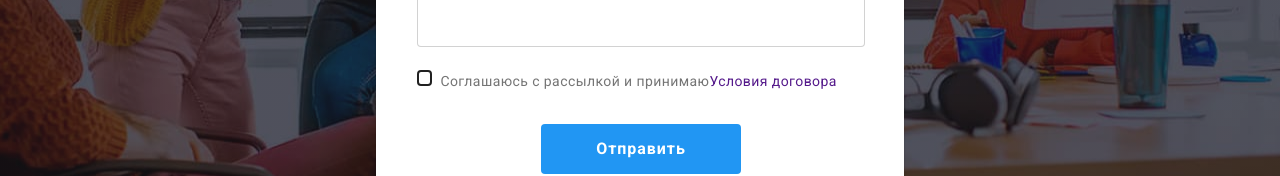
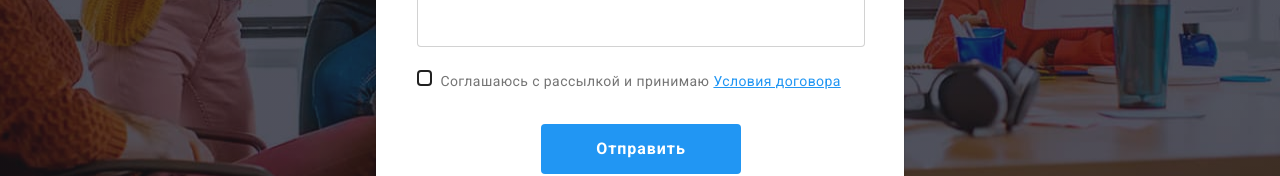
Before and after one commit to Shuplat-Roman/goit-markup-hw-06, a plain HTML site: page index.html in a window 1280 px wide. Both pictures are taken after a click on the button "Заказать услугу". Shown: the part 484-660 px from the top of the page. Drawn offline with nearby package versions, Linux system fonts and the light colour scheme.

Commit message:
checkbox correction

```diff
--- a/css/styles.css
+++ b/css/styles.css
@@ -760,6 +760,12 @@ img {
   border: none;
 }
 
+.modal-link {
+  padding-left: 4px;
+  color: var(--accent-color);
+  text-decoration: underline;
+}
+
 .modal-btn {
   margin: 0 auto;
   display: block;
--- a/index.html
+++ b/index.html
@@ -474,7 +474,7 @@
         <label for="modal-checkbox" class="check-text"> <span>
           <svg class="check-icon" width="11px" height="8px">
           <use href="./images/icon.svg#icon-check"></use>
-        </svg></span> Соглашаюсь с рассылкой и принимаю <a href="">Условия договора</a></label>
+        </svg></span> Соглашаюсь с рассылкой и принимаю <a href="" class="modal-link">Условия договора</a></label>
 
         <button type="submit" class="btn modal-btn">Отправить</button>
       </form>
```
